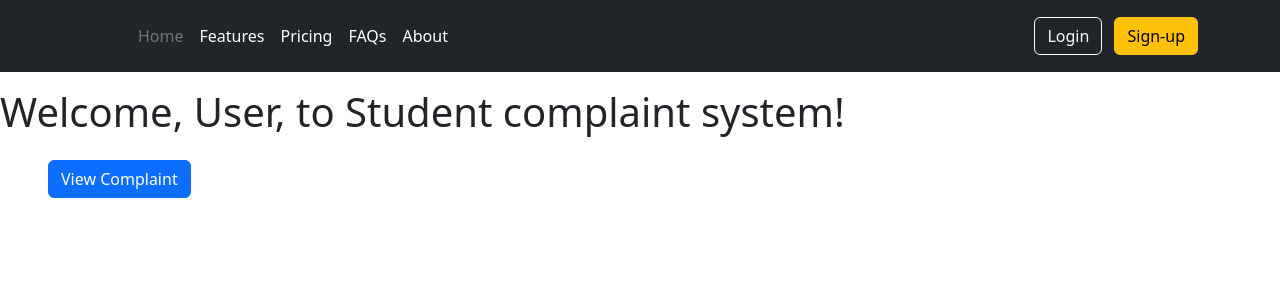
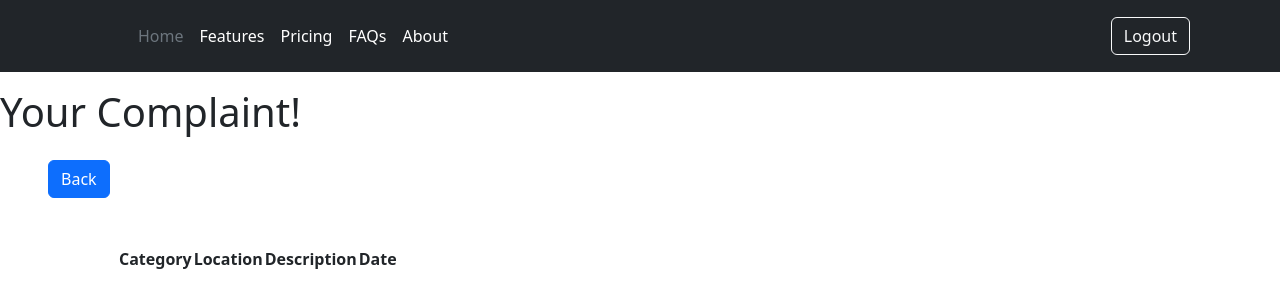
Before and after one commit to adibmatsu/student_complaint_system, a PHP site: page /student_complaint_system/user/view.php in a window 1280 px wide. Shown: the top 308 px of the page. Run offline with PHP 8.4, Linux system fonts and the light colour scheme; the visitor is signed in with stand-in values (Sample User, id 1); lists and menus that the app fills with data are empty.

Commit message:
complaint almost done

```diff
--- a/inc/header.php
+++ b/inc/header.php
@@ -14,8 +14,17 @@
         </ul>
 
         <div class="text-end">
-          <button type="button" class="btn btn-outline-light me-2" onclick="location.href='/student_complaint_system/login.php'">Login</button>
-          <button type="button" class="btn btn-warning" onclick="location.href='/student_complaint_system/register.php'">Sign-up</button>
+          <?php
+
+          if (isset($_SESSION['credid'])) {
+            //tochangelogintologout
+            echo "<button type=\"button\" class=\"btn btn-outline-light me-2\" onclick=\"location.href='/student_complaint_system/logoutdata.php'\">Logout</button>";
+          } else {
+            echo "<button type=\"button\" class=\"btn btn-outline-light me-2\" onclick=\"location.href='/student_complaint_system/login.php'\">Login</button>";
+            echo "<button type=\"button\" class=\"btn btn-warning\" onclick=\"location.href='/student_complaint_system/register.php'\">Sign-up</button>";
+          }
+
+          ?>
         </div>
       </div>
     </div>
--- /dev/null
+++ b/logoutdata.php
@@ -0,0 +1,5 @@
+<?php
+    session_start();
+    session_destroy();
+    header("refresh:0;url=/student_complaint_system/index.php");
+?>
--- a/register.php
+++ b/register.php
@@ -25,7 +25,7 @@
                 <label for="emailAddress">Email Address</label>
             </div>
             <div class="form-floating mb-3">
-                <input class="form-control" name="phoneNumber" type="text" placeholder="Phone Number" required />
+                <input class="form-control" name="phoneNumber" type="number" placeholder="Phone Number" required />
                 <label for="phoneNumber">Phone Number</label>
             </div>
             <div class="form-floating mb-3">
@@ -37,7 +37,7 @@
                 <label for="studentStaff">Student/Staff</label>
             </div>
             <div class="form-floating mb-3">
-                <input class="form-control" name="idNumber" type="text" placeholder="ID Number" required />
+                <input class="form-control" name="idNumber" type="number" placeholder="ID Number" required />
                 <label for="idNumber">ID Number</label>
             </div>
             <div class="form-floating mb-3">
--- a/user/complaint.php
+++ b/user/complaint.php
@@ -14,8 +14,10 @@
         <script src="https://cdn.jsdelivr.net/npm/bootstrap@5.2.0-beta1/dist/js/bootstrap.bundle.min.js" integrity="sha384-pprn3073KE6tl6bjs2QrFaJGz5/SUsLqktiwsUTF55Jfv3qYSDhgCecCxMW52nD2" crossorigin="anonymous"></script>
         <?php include "../inc/header.php" ?>
         <h1 class="px-5 py-3">Make A Complaint</h1>
+        <div class = "px-5">
+            <button type="button" class="btn btn-primary" onclick="location.href='/student_complaint_system/user/index.php'">Back</button>
         <div class="container px-5 my-5">
-        <form id="contactForm" action=".php" method="POST">
+        <form id="contactForm" action="complaintdata.php" method="POST">
         <div class="form-floating mb-3">
             <select class="form-select" name="category" aria-label="Category" required >
                 <option value=""></option>
--- a/user/view.php
+++ b/user/view.php
@@ -13,9 +13,23 @@
     <body>
         <script src="https://cdn.jsdelivr.net/npm/bootstrap@5.2.0-beta1/dist/js/bootstrap.bundle.min.js" integrity="sha384-pprn3073KE6tl6bjs2QrFaJGz5/SUsLqktiwsUTF55Jfv3qYSDhgCecCxMW52nD2" crossorigin="anonymous"></script>
         <?php include "../inc/header.php" ?>
-        <h1 class="py-3">Welcome, User, to Student complaint system!</h1>
+        <h1 class="py-3">Your Complaint!</h1>
         <div class = "px-5">
-            <button type="button" class="btn btn-primary" onclick="location.href='/student_complaint_system/user/view.php'">View Complaint</button>
+            <button type="button" class="btn btn-primary" onclick="location.href='/student_complaint_system/user/index.php'">Back</button>
+            <div class="container px-5 my-5">
+            <table>
+                <tr>
+                    <th>Category</th>
+                    <th>Location</th>
+                    <th>Description</th>
+                    <th>Date</th>
+                </tr>
+                <tr>
+                    <td></td>
+                    <td></td>
+                    <td></td>
+                </tr>
+                </table>
         </div>
     </body>
 </html>
```
Also changed, not shown: logindata.php (+30 -3 lines), user/complaintdata.php (+12 -5 lines).
